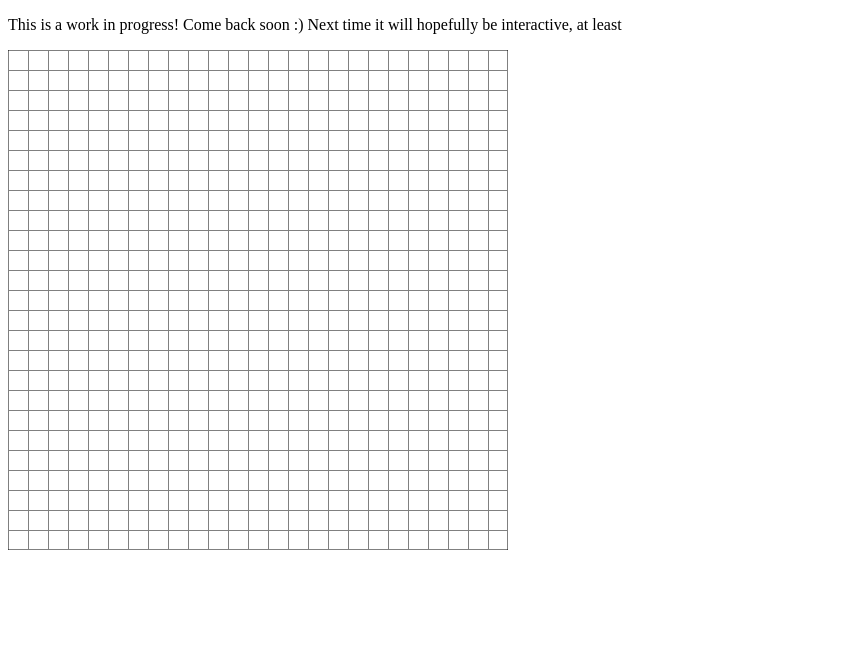
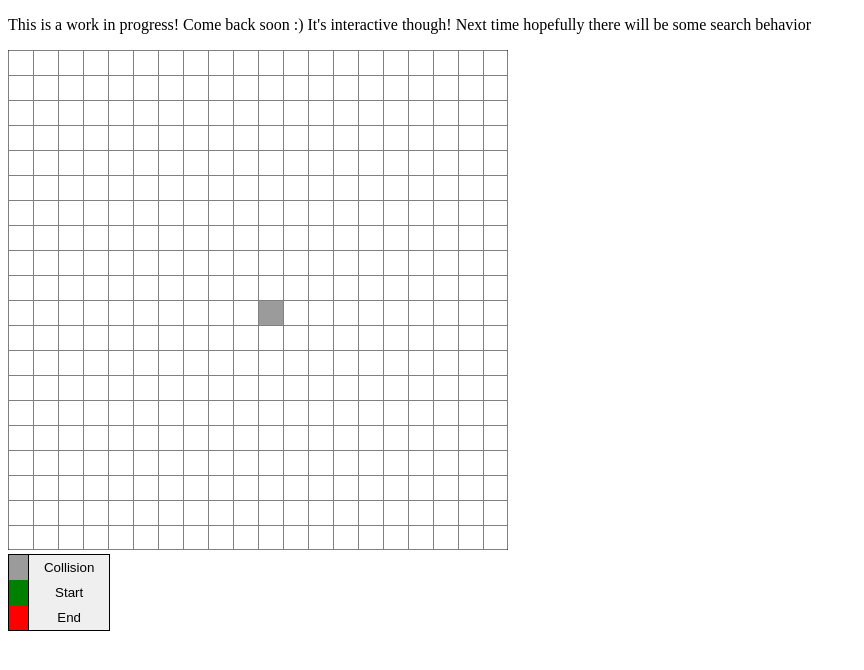
Before and after one commit to Rodhlann/a-star-snake, a plain HTML site: page index.html in a window 1280 px wide. Both pictures are taken after a click on the element 258 px from the left and 300 px from the top of the page. Shown: the whole page, without its empty margins (0-864 px from the left). Drawn offline with Linux system fonts and the light colour scheme.

Commit message:
add functionality for drawing states on the grid

```diff
--- a/canvas.js
+++ b/canvas.js
@@ -4,36 +4,147 @@ const ctx = canvas.getContext('2d');
 const CANVAS_WIDTH = 500
 const CANVAS_HEIGHT = 500
 const GRID_LINE_WIDTH = 1
-const GRID_CELL_WIDTH = 20
+const GRID_CELL_WIDTH = 25
+const GRID_WIDTH_COUNT = CANVAS_WIDTH / GRID_CELL_WIDTH
+const GRID_HEIGHT_COUNT = CANVAS_HEIGHT / GRID_CELL_WIDTH
 
-// Grid Legend:
-// 0 - empty space
-// 1 - collision
-// 2 - start position
-// 3 - end position
-const grid = [...Array(CANVAS_WIDTH / GRID_CELL_WIDTH)].map(() => [...Array(CANVAS_WIDTH / GRID_CELL_WIDTH)].fill(0))
+const BACKGROUND_COLOR = ''
+const GRID_LINE_COLOR = 'gray'
+const GRID_BORDER_COLOR = 'black'
+const COLLISION_COLOR = '#9b9b9b'
+const START_COLOR = 'green'
+const END_COLOR = 'red'
+
+const CELL_STATES = {
+  EMPTY: 0,
+  COLLISION: 1,
+  START: 2,
+  END: 3
+}
+const grid = [...Array(GRID_WIDTH_COUNT)].map(() => [...Array(GRID_WIDTH_COUNT)].fill(CELL_STATES.EMPTY))
 
 ctx.canvas.width = CANVAS_WIDTH;
 ctx.canvas.height = CANVAS_HEIGHT;
 
+const STATE = {
+  SELECTION: CELL_STATES.COLLISION,
+  START_POS: null,
+  END_POS: null
+}
+
+function drawGrid() {
+  // Grid Setup
   ctx.beginPath()
-ctx.strokeStyle = 'black';
+  ctx.strokeStyle = GRID_BORDER_COLOR;
   ctx.strokeRect(0, 0, CANVAS_WIDTH, CANVAS_HEIGHT);
 
-// Grid Setup
   ctx.beginPath()
-ctx.fillStyle = 'grey';
-[...Array(CANVAS_WIDTH / GRID_CELL_WIDTH)].forEach((_, idx) => {
+  ctx.fillStyle = GRID_LINE_COLOR;
+  [...Array(GRID_WIDTH_COUNT)].forEach((_, idx) => {
     if (!idx) return;
     ctx.fillRect(0, idx * GRID_CELL_WIDTH, CANVAS_WIDTH, GRID_LINE_WIDTH);
     ctx.fillRect(idx * GRID_CELL_WIDTH, 0, GRID_LINE_WIDTH, CANVAS_WIDTH);
   })
+}
 
-// Cell Selection
+function drawCells() {
+  grid.forEach((row, y) => {
+    row.forEach((state, x) => {
+      const cellPixelPos = cellToCellPixelPos(x, y)
+
+      ctx.beginPath();
+      switch(state) {
+        case CELL_STATES.END: {
+          ctx.fillStyle = END_COLOR;
+          ctx.fillRect(cellPixelPos.x, cellPixelPos.y, GRID_CELL_WIDTH, GRID_CELL_WIDTH);
+          break;
+        }
+        case CELL_STATES.START: {
+          ctx.fillStyle = START_COLOR;
+          ctx.fillRect(cellPixelPos.x, cellPixelPos.y, GRID_CELL_WIDTH, GRID_CELL_WIDTH);
+          break;
+        }
+        case CELL_STATES.COLLISION: {
+          ctx.fillStyle = COLLISION_COLOR;
+          ctx.fillRect(cellPixelPos.x, cellPixelPos.y, GRID_CELL_WIDTH, GRID_CELL_WIDTH);
+          break;
+        }
+        default: {
+          ctx.clearRect(cellPixelPos.x, cellPixelPos.y, GRID_CELL_WIDTH, GRID_CELL_WIDTH);
+        }
+      }
+    })
+  })
+}
+
+function draw() {
+  drawCells();
+  drawGrid();
+}
+
+function pixelToCellPos(x, y) {
+  return {
+    x: Math.floor((x / CANVAS_WIDTH) * GRID_WIDTH_COUNT),
+    y: Math.floor((y / CANVAS_HEIGHT) * GRID_HEIGHT_COUNT)
+  }
+}
+
+function cellToCellPixelPos(x, y) {
+  return {
+    x: (CANVAS_WIDTH * (x / GRID_WIDTH_COUNT)),
+    y: (CANVAS_HEIGHT * (y / GRID_HEIGHT_COUNT))
+  }
+}
+
+// Not sure if this is necessary
+function cellToCenteredPixelPos(x, y) {
+  return {
+    x: (CANVAS_WIDTH * (x / GRID_WIDTH_COUNT)) + (GRID_CELL_WIDTH / 2),
+    y: (CANVAS_HEIGHT * (y / GRID_HEIGHT_COUNT)) + (GRID_CELL_WIDTH / 2)
+  }
+}
+
+function updateSelectedCellState(state) {
+  STATE.SELECTION = state
+}
+
+function setCellState(x, y) {
+  const gridState = grid[y][x]
+
+  switch(STATE.SELECTION) {
+    case CELL_STATES.END: {
+      if (STATE.END_POS)
+        grid[STATE.END_POS.y][STATE.END_POS.x] = CELL_STATES.EMPTY
+      grid[y][x] = CELL_STATES.END
+      STATE.END_POS = { x, y }
+      break;
+    }
+    case CELL_STATES.START: {
+      if (STATE.START_POS)
+        grid[STATE.START_POS.y][STATE.START_POS.x] = CELL_STATES.EMPTY
+      grid[y][x] = CELL_STATES.START
+      STATE.START_POS = { x, y }
+      break;
+    }
+    case CELL_STATES.COLLISION:
+    default: {
+      grid[y][x] = gridState === CELL_STATES.EMPTY ? CELL_STATES.COLLISION : CELL_STATES.EMPTY
+    }
+  }
+}
+
+// Cell Selection Toggle Logic
 canvas.addEventListener('click', (e) => {
   const mousePos = {
-    x: e.clientX - canvas.offsetTop,
-    y: e.clientY - canvas.offsetLeft
+    x: e.clientX - canvas.offsetLeft,
+    y: e.clientY - canvas.offsetTop
   };
-  console.log(JSON.stringify(mousePos));
+
+  // TODO: break out in to function for handling various cell states
+  const cellPos = pixelToCellPos(mousePos.x, mousePos.y);
+  setCellState(cellPos.x, cellPos.y);
+
+  draw();
 });
+
+drawGrid();
--- a/index.html
+++ b/index.html
@@ -4,14 +4,31 @@
   <head>
     <meta http-equiv="Content-Type" content="text/html; charset=UTF-8" />
     <link rel="stylesheet" href="./public/styles.css" />
+    <meta name="viewport" content="width=device-width; initial-scale=1.0;">
     <title>timpepper.dev</title>
   </head>
   <body>
     <header>
-      <p>This is a work in progress! Come back soon :) Next time it will hopefully be interactive, at least</p>
+      <p>This is a work in progress! Come back soon :) It's interactive though! Next time hopefully there will be some search behavior</p>
     </header>
 
-    <canvas id="canvas"></canvas>
+    <div id="canvas_wrapper">
+      <canvas id="canvas"></canvas>
+      <div id="canvas_legend">
+        <div class="canvas_legend_entry">
+          <div id="canvas_legend_collision" class="canvas_legend_block"></div>
+          <button class="canvas_legend_button" onclick="updateSelectedCellState(CELL_STATES.COLLISION)">Collision</button>
+        </div>
+        <div class="canvas_legend_entry">
+          <div id="canvas_legend_start" class="canvas_legend_block"></div>
+          <button class="canvas_legend_button" onclick="updateSelectedCellState(CELL_STATES.START)">Start</button>
+        </div>
+        <div class="canvas_legend_entry">
+          <div id="canvas_legend_end" class="canvas_legend_block"></div>
+          <button class="canvas_legend_button" onclick="updateSelectedCellState(CELL_STATES.END)">End</button>
+        </div>
+      </div>
+    </div>
 
     <script type="text/javascript" src="./canvas.js"></script>
   </body>
--- a/public/styles.css
+++ b/public/styles.css
@@ -0,0 +1,41 @@
+#canvas_wrapper {
+
+}
+
+#canvas_legend {
+  width: 100px;
+  border: 1px solid black;
+}
+
+.canvas_legend_entry {
+  display: flex;
+  flex-direction: row;
+}
+
+#canvas_legend_collision {
+  background-color: #9b9b9b;
+}
+
+#canvas_legend_start {
+  background-color: green;
+}
+
+#canvas_legend_end {
+  background-color: red;
+}
+
+.canvas_legend_block {
+  width: 25px;
+  height: 25px;
+  border-right: 1px solid black;
+}
+
+.canvas_legend_button {
+  width: 100%;
+  border: none;
+  border-bottom: 1px solid gray;
+}
+
+.canvas_legend_button:last-of-type {
+  border-bottom: none;
+}
```
Lines whose indentation alone changed are shown as unchanged.
